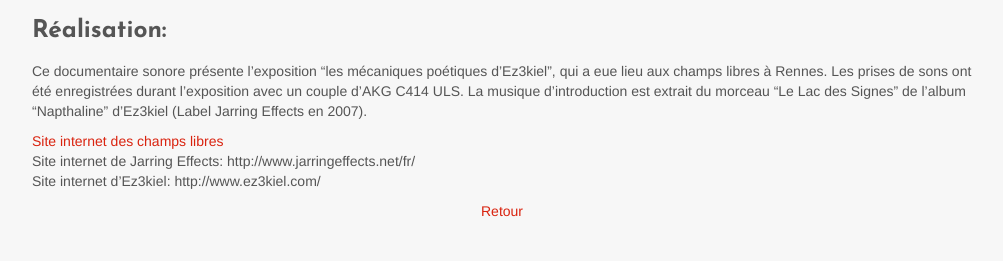
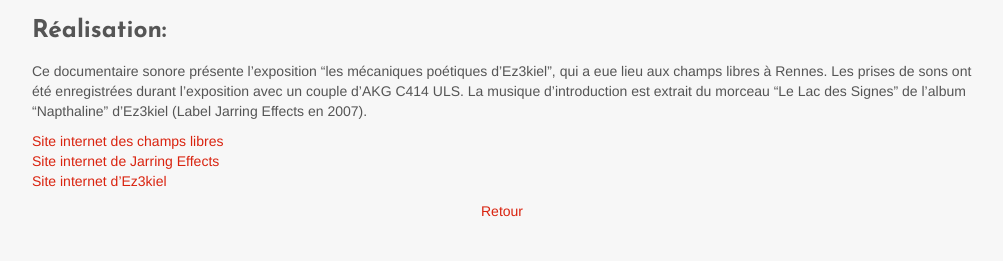
Before and after one commit to Baptisteq/baptisteq.github.com, a Jekyll site: the page built from mecaniquepoetique.md, in a window 1280 px wide, cut to the strip 861-1122 px from the top of the page. Shown: the whole strip, without its empty margins (138-1141 px from the left). Built offline with Jekyll 4.4.1, drawn with Linux system fonts in a browser that asks for light colours.

Commit message:
Update mecaniquepoetique.md

```diff
--- a/mecaniquepoetique.md
+++ b/mecaniquepoetique.md
@@ -19,5 +19,5 @@ La musique d'introduction est extrait du morceau "Le Lac des Signes" de l'album
 
 
 [Site internet des champs libres](http://www.leschampslibres.fr/les-champs-libres/expositions/temporaires/les-mecaniques-poetiques/)
-Site internet de Jarring Effects: http://www.jarringeffects.net/fr/
-Site internet d'Ez3kiel: http://www.ez3kiel.com/
+[Site internet de Jarring Effects](http://www.jarringeffects.net/fr/)
+[Site internet d'Ez3kiel](http://www.ez3kiel.com/)
```
